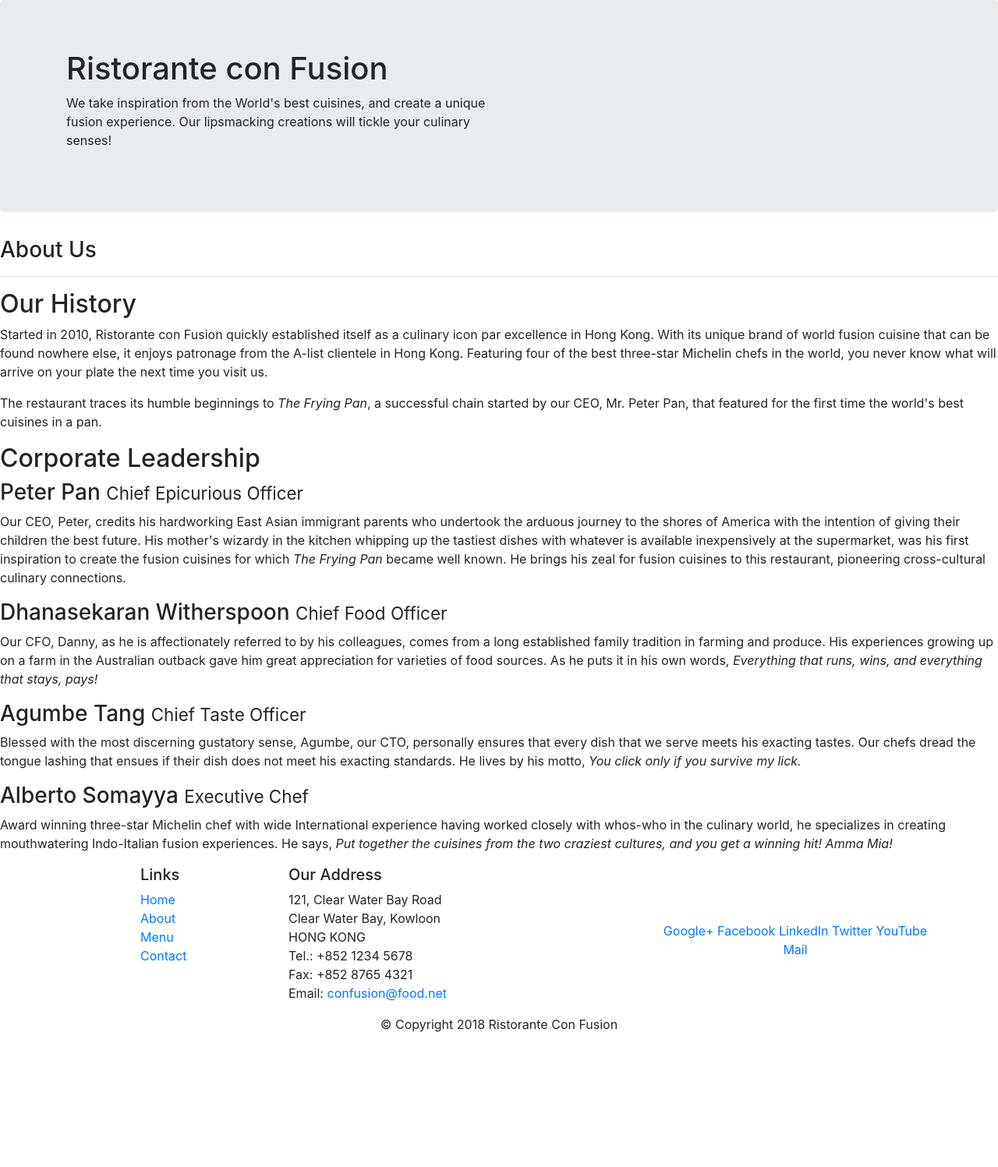
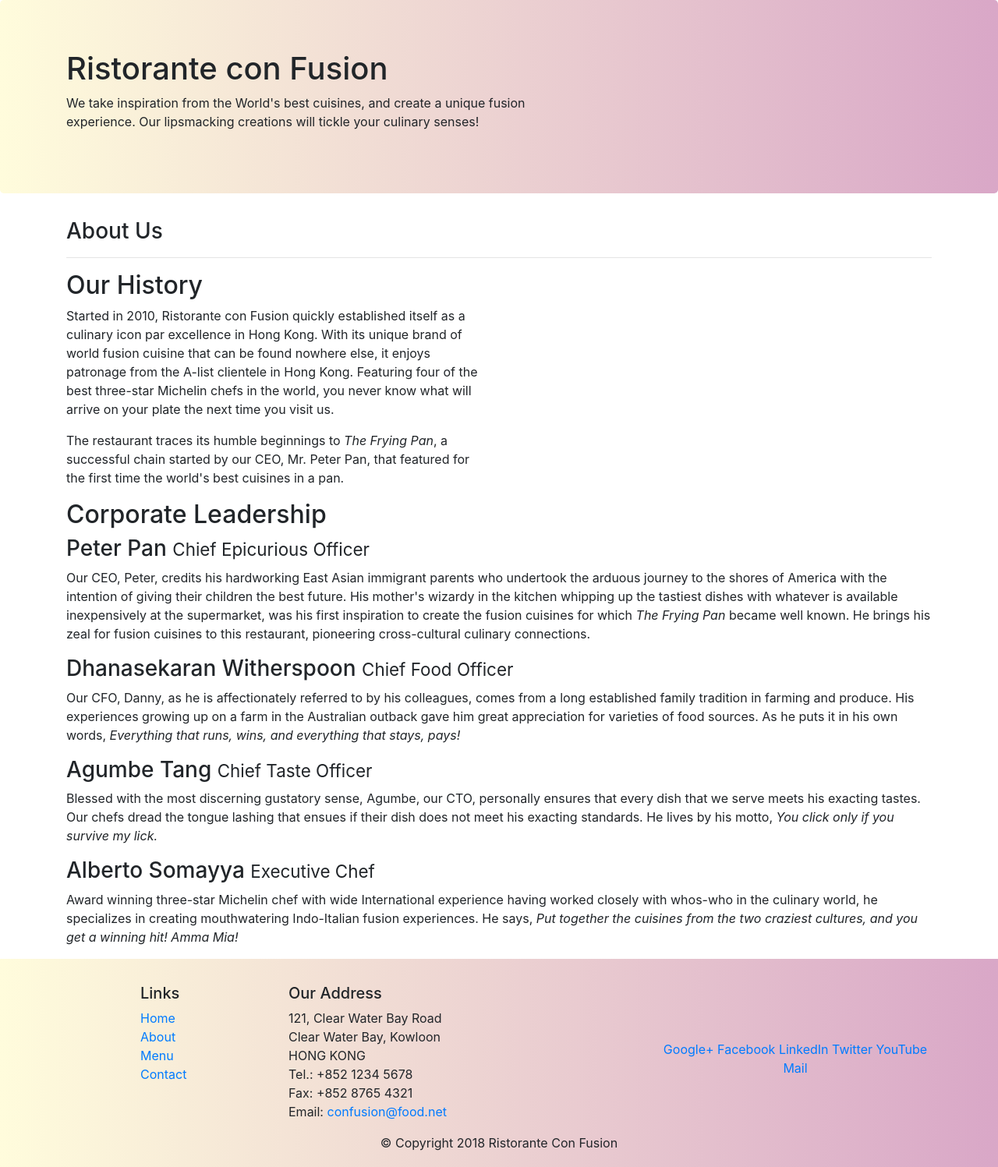
Before and after one commit to yugantx/conFusion, a website: page aboutus.html in a window 1280 px wide. Shown: the top 1497 px of the page at 78% size. Before the commit the page ends 1342 px from the top, so only its background shows below. Drawn offline with nearby package versions, Linux system fonts and the light colour scheme.

Commit message:
Assignmnet 1 Complete

```diff
--- a/aboutus.html
+++ b/aboutus.html
@@ -9,6 +9,8 @@
 
      <!-- Bootstrap CSS -->
      <link rel="stylesheet" href="node_modules/bootstrap/dist/css/bootstrap.min.css">
+     <!-- Custom CSS -->
+     <link rel="stylesheet" href="css/styles.css">
     <title>Ristorante Con Fusion: About Us</title>
 
 </head>
@@ -18,7 +20,7 @@
     <header class="jumbotron">
         <div class="container">
             <div class="row row-header">
-                <div class="col-12 col-sm-6">
+                <div class="col-12 col-sm-7">
                     <h1>Ristorante con Fusion</h1>
                     <p>We take inspiration from the World's best cuisines, and create a unique fusion experience. Our lipsmacking creations will tickle your culinary senses!</p>
                 </div>
@@ -28,16 +30,16 @@
         </div>
     </header>
 
-    <div>
-        <div>
-            <div>
+    <div class="container">
+        <div class="row">
+            <div class="col-12">
                <h3>About Us</h3>
                <hr>
             </div>
         </div>
 
-        <div>
-            <div>
+        <div class="row">
+            <div class="row-content col-12 col-sm-6 align-items-center">
                 <h2>Our History</h2>
                 <p>Started in 2010, Ristorante con Fusion quickly established itself as a culinary icon par excellence in Hong Kong. With its unique brand of world fusion cuisine that can be found nowhere else, it enjoys patronage from the A-list clientele in Hong Kong.  Featuring four of the best three-star Michelin chefs in the world, you never know what will arrive on your plate the next time you visit us.</p>
                 <p>The restaurant traces its humble beginnings to <em>The Frying Pan</em>, a successful chain started by our CEO, Mr. Peter Pan, that featured for the first time the world's best cuisines in a pan.</p>
@@ -47,17 +49,17 @@
         </div>
 
 
-        <div>
-            <div>
+        <div class="row">
+            <div class=" row-content col-12 align-items-center">
                 <h2>Corporate Leadership</h2>
                 <h3>Peter Pan <small>Chief Epicurious Officer</small></h3>
-                <p>Our CEO, Peter, credits his hardworking East Asian immigrant parents who undertook the arduous journey to the shores of America with the intention of giving their children the best future. His mother's wizardy in the kitchen whipping up the tastiest dishes with whatever is available inexpensively at the supermarket, was his first inspiration to create the fusion cuisines for which <em>The Frying Pan</em> became well known. He brings his zeal for fusion cuisines to this restaurant, pioneering cross-cultural culinary connections.</p>
+                <p class="d-none d-sm-block">Our CEO, Peter, credits his hardworking East Asian immigrant parents who undertook the arduous journey to the shores of America with the intention of giving their children the best future. His mother's wizardy in the kitchen whipping up the tastiest dishes with whatever is available inexpensively at the supermarket, was his first inspiration to create the fusion cuisines for which <em>The Frying Pan</em> became well known. He brings his zeal for fusion cuisines to this restaurant, pioneering cross-cultural culinary connections.</p>
                 <h3>Dhanasekaran Witherspoon <small>Chief Food Officer</small></h3>
-                <p>Our CFO, Danny, as he is affectionately referred to by his colleagues, comes from a long established family tradition in farming and produce. His experiences growing up on a farm in the Australian outback gave him great appreciation for varieties of food sources. As he puts it in his own words, <em>Everything that runs, wins, and everything that stays, pays!</em></p>
+                <p class="d-none d-sm-block">Our CFO, Danny, as he is affectionately referred to by his colleagues, comes from a long established family tradition in farming and produce. His experiences growing up on a farm in the Australian outback gave him great appreciation for varieties of food sources. As he puts it in his own words, <em>Everything that runs, wins, and everything that stays, pays!</em></p>
                 <h3>Agumbe Tang <small>Chief Taste Officer</small></h3>
-                <p>Blessed with the most discerning gustatory sense, Agumbe, our CTO, personally ensures that every dish that we serve meets his exacting tastes. Our chefs dread the tongue lashing that ensues if their dish does not meet his exacting standards. He lives by his motto, <em>You click only if you survive my lick.</em></p>
+                <p class="d-none d-sm-block">Blessed with the most discerning gustatory sense, Agumbe, our CTO, personally ensures that every dish that we serve meets his exacting tastes. Our chefs dread the tongue lashing that ensues if their dish does not meet his exacting standards. He lives by his motto, <em>You click only if you survive my lick.</em></p>
                 <h3>Alberto Somayya <small>Executive Chef</small></h3>
-                <p>Award winning three-star Michelin chef with wide International experience having worked closely with whos-who in the culinary world, he specializes in creating mouthwatering Indo-Italian fusion experiences. He says, <em>Put together the cuisines from the two craziest cultures, and you get a winning hit! Amma Mia!</em></p>
+                <p class="d-none d-sm-block">Award winning three-star Michelin chef with wide International experience having worked closely with whos-who in the culinary world, he specializes in creating mouthwatering Indo-Italian fusion experiences. He says, <em>Put together the cuisines from the two craziest cultures, and you get a winning hit! Amma Mia!</em></p>
             </div>
        </div>
 
--- /dev/null
+++ b/css/styles.css
@@ -0,0 +1,13 @@
+.jumbotron{
+  background: #d9a7c7;  /* fallback for old browsers */
+background: -webkit-linear-gradient(to right, #fffcdc, #d9a7c7);  /* Chrome 10-25, Safari 5.1-6 */
+background: linear-gradient(to right, #fffcdc, #d9a7c7); /* W3C, IE 10+/ Edge, Firefox 16+, Chrome 26+, Opera 12+, Safari 7+ */
+
+}
+.footer{
+  background: #d9a7c7;  /* fallback for old browsers */
+  background: -webkit-linear-gradient(to right, #fffcdc, #d9a7c7);  /* Chrome 10-25, Safari 5.1-6 */
+  background: linear-gradient(to right, #fffcdc, #d9a7c7); /* W3C, IE 10+/ Edge, Firefox 16+, Chrome 26+, Opera 12+, Safari 7+ */
+
+  padding: 32px 0px 32px 0px;
+}
```
